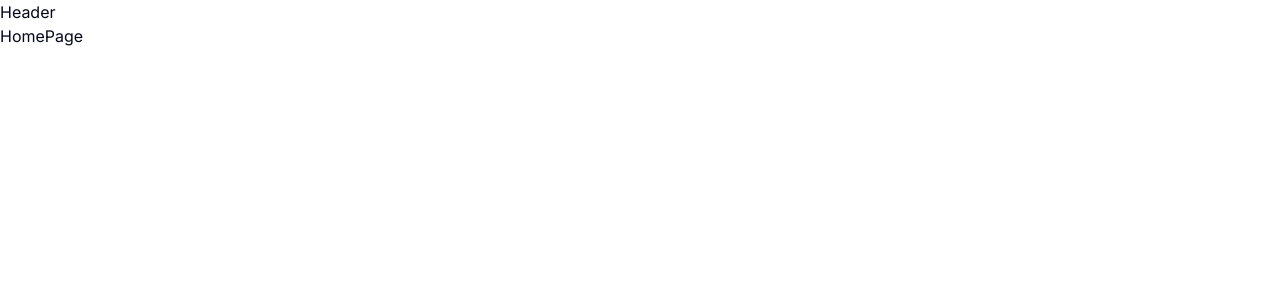
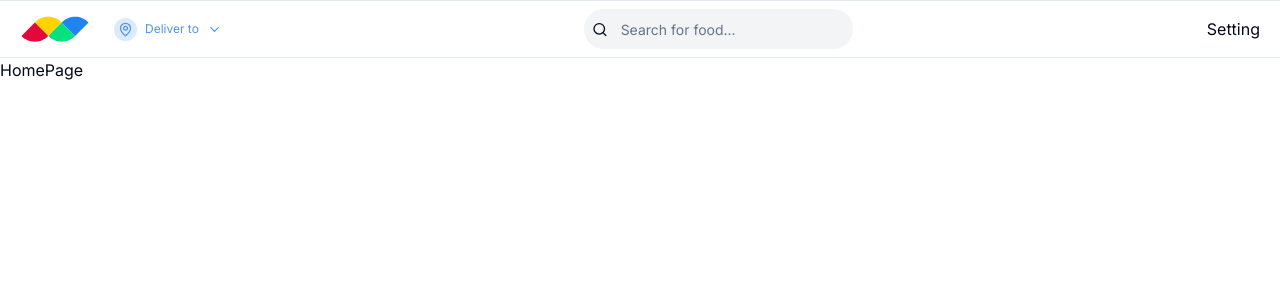
Before and after one commit to vaibhavbhardwaj201/food-app-client-frontend, a Next.js app: page / in a window 1280 px wide. Shown: the top 300 px of the page. Built offline with nearby package versions, Linux system fonts and the light colour scheme.

Commit message:
feat: header

```diff
--- /dev/null
+++ b/app/(home)/_components/header/ask-location.tsx
@@ -0,0 +1,16 @@
+import { ChevronDown, MapPin } from 'lucide-react'
+import React from 'react'
+
+const AskLocation = () => {
+    return (
+        <div className='p-2 flex items-center'>
+            <span className='rounded-[50px] bg-blue-100 inline-block p-1'>
+                <MapPin color="#5094ed" size={15} />
+            </span>
+            <span className='mx-2 text-xs text-[#5094ed]'>Deliver to</span>
+            <ChevronDown size={15} color="#5094ed" />
+        </div>
+    )
+}
+
+export default AskLocation
--- a/app/(home)/_components/header/index.tsx
+++ b/app/(home)/_components/header/index.tsx
@@ -1,8 +1,32 @@
-import React from 'react'
+import Image from 'next/image'
+
+import SearchBar from './searchbar'
+import Setting from './setting'
+import AskLocation from './ask-location'
 
 const Header = () => {
     return (
-        <div>Header</div>
+        <>
+            <nav className='flex justify-between items-center border-y p-2 sticky md:px-5'>
+
+                <div className='flex items-center gap-4'>
+                    <Image
+                        src="/logo.svg"
+                        alt="Food App"
+                        width={70}
+                        height={70}
+                    />
+                    <div className='hidden md:block'>
+                        <AskLocation />
+                    </div>
+                </div>
+                <SearchBar />
+                <Setting />
+            </nav>
+            <div className='md:hidden transition'>
+                <AskLocation />
+            </div>
+        </>
     )
 }
 
--- a/app/(home)/_components/header/searchbar.tsx
+++ b/app/(home)/_components/header/searchbar.tsx
@@ -1,8 +1,17 @@
+import { Input } from '@/components/ui/input'
+import { Search } from 'lucide-react'
 import React from 'react'
 
 const SearchBar = () => {
     return (
-        <div>SearchBar</div>
+        <div className='flex items-center rounded-[50px] bg-gray-100 px-2'>
+            <Search size={17} />
+            <Input
+                className='rounded-[50px] bg-gray-100 border-transparent'
+                type="text"
+                placeholder="Search for food..."
+            />
+        </div>
     )
 }
 
--- /dev/null
+++ b/app/(home)/_components/header/setting.tsx
@@ -0,0 +1,9 @@
+import React from 'react'
+
+const Setting = () => {
+    return (
+        <div>Setting</div>
+    )
+}
+
+export default Setting
--- /dev/null
+++ b/components/ui/drawer.tsx
@@ -0,0 +1,118 @@
+"use client"
+
+import * as React from "react"
+import { Drawer as DrawerPrimitive } from "vaul"
+
+import { cn } from "@/lib/utils"
+
+const Drawer = ({
+  shouldScaleBackground = true,
+  ...props
+}: React.ComponentProps<typeof DrawerPrimitive.Root>) => (
+  <DrawerPrimitive.Root
+    shouldScaleBackground={shouldScaleBackground}
+    {...props}
+  />
+)
+Drawer.displayName = "Drawer"
+
+const DrawerTrigger = DrawerPrimitive.Trigger
+
+const DrawerPortal = DrawerPrimitive.Portal
+
+const DrawerClose = DrawerPrimitive.Close
+
+const DrawerOverlay = React.forwardRef<
+  React.ElementRef<typeof DrawerPrimitive.Overlay>,
+  React.ComponentPropsWithoutRef<typeof DrawerPrimitive.Overlay>
+>(({ className, ...props }, ref) => (
+  <DrawerPrimitive.Overlay
+    ref={ref}
+    className={cn("fixed inset-0 z-50 bg-black/80", className)}
+    {...props}
+  />
+))
+DrawerOverlay.displayName = DrawerPrimitive.Overlay.displayName
+
+const DrawerContent = React.forwardRef<
+  React.ElementRef<typeof DrawerPrimitive.Content>,
+  React.ComponentPropsWithoutRef<typeof DrawerPrimitive.Content>
+>(({ className, children, ...props }, ref) => (
+  <DrawerPortal>
+    <DrawerOverlay />
+    <DrawerPrimitive.Content
+      ref={ref}
+      className={cn(
+        "fixed inset-x-0 bottom-0 z-50 mt-24 flex h-auto flex-col rounded-t-[10px] border bg-background",
+        className
+      )}
+      {...props}
+    >
+      <div className="mx-auto mt-4 h-2 w-[100px] rounded-full bg-muted" />
+      {children}
+    </DrawerPrimitive.Content>
+  </DrawerPortal>
+))
+DrawerContent.displayName = "DrawerContent"
+
+const DrawerHeader = ({
+  className,
+  ...props
+}: React.HTMLAttributes<HTMLDivElement>) => (
+  <div
+    className={cn("grid gap-1.5 p-4 text-center sm:text-left", className)}
+    {...props}
+  />
+)
+DrawerHeader.displayName = "DrawerHeader"
+
+const DrawerFooter = ({
+  className,
+  ...props
+}: React.HTMLAttributes<HTMLDivElement>) => (
+  <div
+    className={cn("mt-auto flex flex-col gap-2 p-4", className)}
+    {...props}
+  />
+)
+DrawerFooter.displayName = "DrawerFooter"
+
+const DrawerTitle = React.forwardRef<
+  React.ElementRef<typeof DrawerPrimitive.Title>,
+  React.ComponentPropsWithoutRef<typeof DrawerPrimitive.Title>
+>(({ className, ...props }, ref) => (
+  <DrawerPrimitive.Title
+    ref={ref}
+    className={cn(
+      "text-lg font-semibold leading-none tracking-tight",
+      className
+    )}
+    {...props}
+  />
+))
+DrawerTitle.displayName = DrawerPrimitive.Title.displayName
+
+const DrawerDescription = React.forwardRef<
+  React.ElementRef<typeof DrawerPrimitive.Description>,
+  React.ComponentPropsWithoutRef<typeof DrawerPrimitive.Description>
+>(({ className, ...props }, ref) => (
+  <DrawerPrimitive.Description
+    ref={ref}
+    className={cn("text-sm text-muted-foreground", className)}
+    {...props}
+  />
+))
+DrawerDescription.displayName = DrawerPrimitive.Description.displayName
+
+export {
+  Drawer,
+  DrawerPortal,
+  DrawerOverlay,
+  DrawerTrigger,
+  DrawerClose,
+  DrawerContent,
+  DrawerHeader,
+  DrawerFooter,
+  DrawerTitle,
+  DrawerDescription,
+}
--- a/package.json
+++ b/package.json
@@ -9,6 +9,7 @@
     "lint": "next lint"
   },
   "dependencies": {
+    "@radix-ui/react-dialog": "^1.0.5",
     "@radix-ui/react-dropdown-menu": "^2.0.6",
     "@radix-ui/react-slot": "^1.0.2",
     "class-variance-authority": "^0.7.0",
@@ -20,7 +21,8 @@
     "react-dom": "^18",
     "sonner": "^1.4.3",
     "tailwind-merge": "^2.2.1",
-    "tailwindcss-animate": "^1.0.7"
+    "tailwindcss-animate": "^1.0.7",
+    "vaul": "^0.9.0"
   },
   "devDependencies": {
     "@types/node": "^20",
```
Also changed, not shown: public/logo.svg (added), 1 other file (tests, documents, lock files or other folders).
